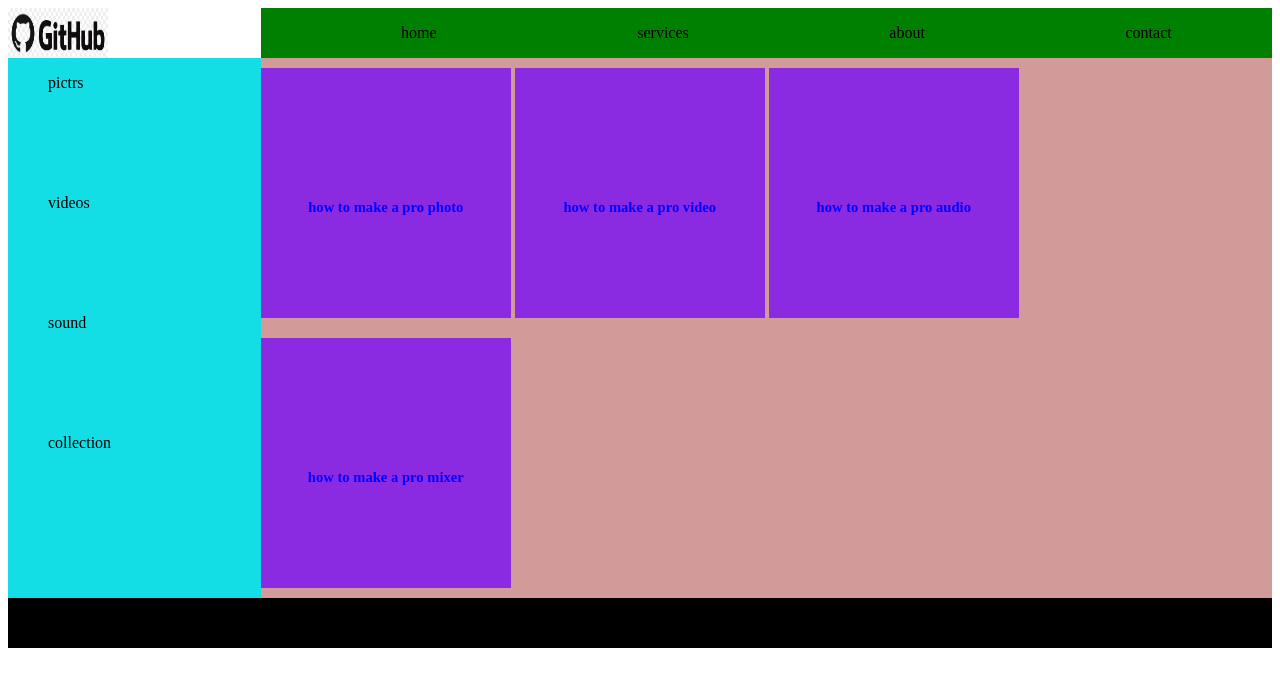
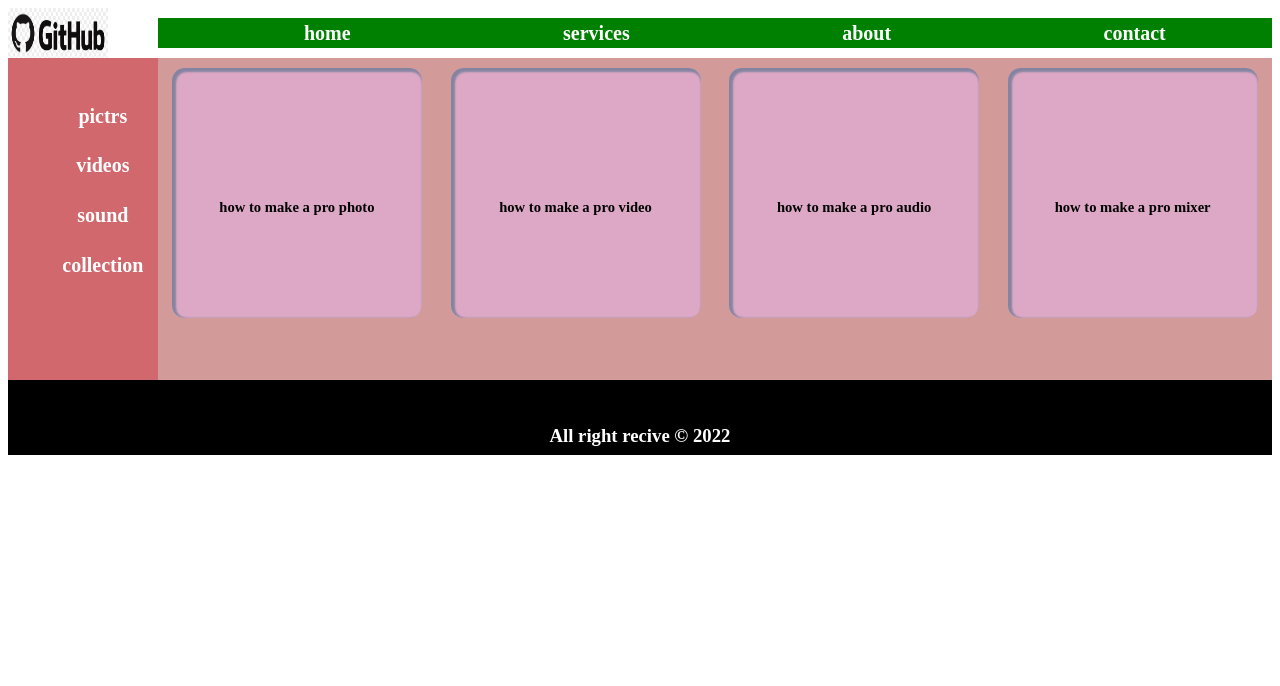
Before and after one commit to OldafTarotus/first-website, a plain HTML site: page index.html in a window 1280 px wide. Drawn offline with Linux system fonts and the light colour scheme.

Commit message:
update 1

```diff
--- a/css/main.css
+++ b/css/main.css
@@ -5,8 +5,8 @@
 body .page {
     display: grid;
     height: 100vh;
-    grid-template-columns: repeat(5, 1fr);
-    grid-template-rows: repeat(3, 50px auto 50px);
+    grid-template-columns: repeat(5, fr);
+    grid-template-rows: repeat(3, 50px auto 75px);
     grid-template-areas:
     "logo nav nav nav nav"
     "aside section section section section "
@@ -21,8 +21,10 @@ header {
 }
 
 nav {
+    position: sticky;
+    top: 5px;
     grid-area: nav;
-    background-color: green;
+    background-color: white;
     /* color: white; */
 }
 
@@ -30,24 +32,45 @@ nav .first {
     list-style: none;
     display: flex;
     justify-content: space-around;
+    align-items: center;
+    background-color: green;
+    color: white;
+    height: 30px;
+    font-weight: 700;
+    font-size: 20px;
+    margin-top: 10px;
+
 }
 
 section {
     grid-area: section;
     background-color: rgb(211, 154, 154);
+    display: flex;
+    flex-wrap: wrap;
         /* color: white; */
 }
 
 .one {
-    background-color: blueviolet;
-    color: blue;
+    background-color: rgb(221, 168, 197);
+    color: black;
     font-weight: bold;
     font-size: 12.5px;
     height: 250px;
     width: 250px;
     display: inline-flex;
     margin: 10px auto;
-    padding: 10px auto;
+    border-radius: 5%;
+    box-shadow: 2px 2px 2px 2px #8484a1 inset;
+}
+}
+
+.one:hover {
+    background-color: yellow;
+    color: black;
+    font-size: 10px;
+    font-weight: bold;
+
+
 }
 
 
@@ -61,8 +84,7 @@ h3 {
 
 aside {
     grid-area: aside;
-    background-color: rgb(19, 222, 230);
-    /* color: white; */
+    background-color: rgb(209, 104, 109);
 }
 
 aside .second {
@@ -70,11 +92,41 @@ aside .second {
     height: 70%;
     display: flex;
     flex-direction: column;
-    justify-content: space-between;
+    justify-content: space-evenly;
+    align-items: center;
+    color: white;
+    font-size: 20px;
+    font-weight: bold;
 }
 
 footer {
     grid-area: footer;
     background-color: black;
-    /* color: white; */
+    color: white;
 }
+
+::selection {
+    background-color: yellow;
+    color: black;
+}
+
+footer h3 {
+
+}
+
+
+@media (max-width: 767px) {
+
+}
+
+@media (min-width: 768px) and (max-width: 991px) {
+    width: calc(50% - 10px);
+}
+
+@media (min-width: 992px) {
+
+}
+
+@media (min-width: 1200px) {
+
+}
--- a/index.html
+++ b/index.html
@@ -41,7 +41,7 @@
         <h3>how to make a pro mixer</h3>
       </article>
     </section>
-    <footer>All right recive &copy; 2022</footer>
+    <footer><h3>All right recive &copy; 2022</h3></footer>
   </div>
 </body>
 </html>
```
